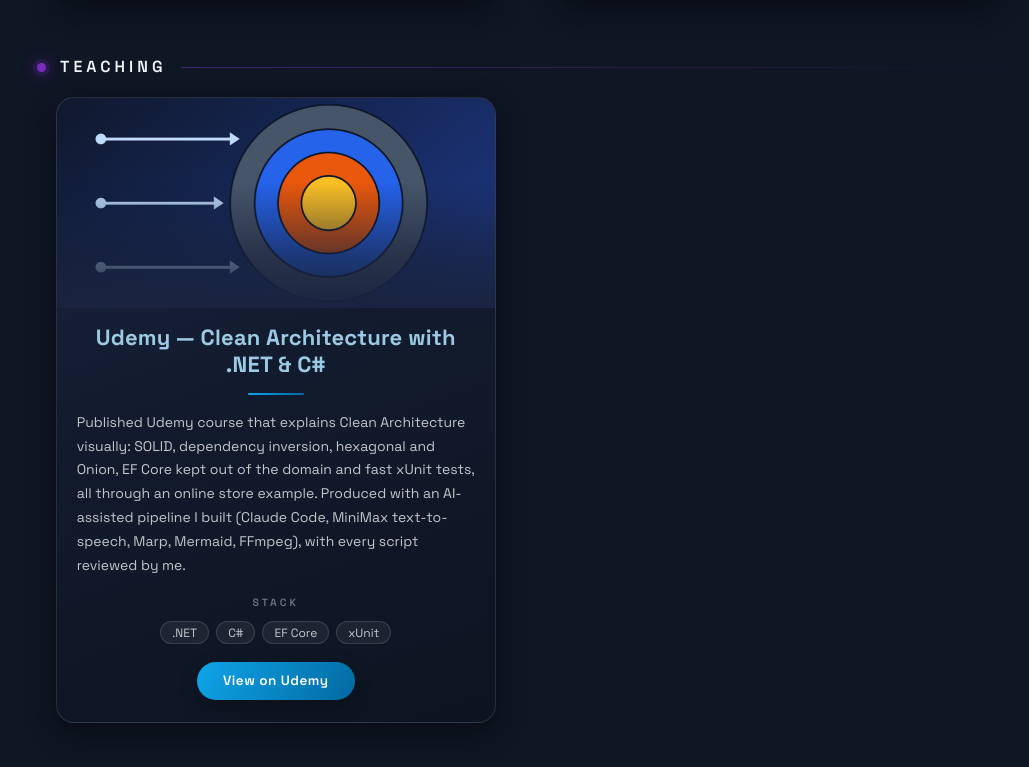
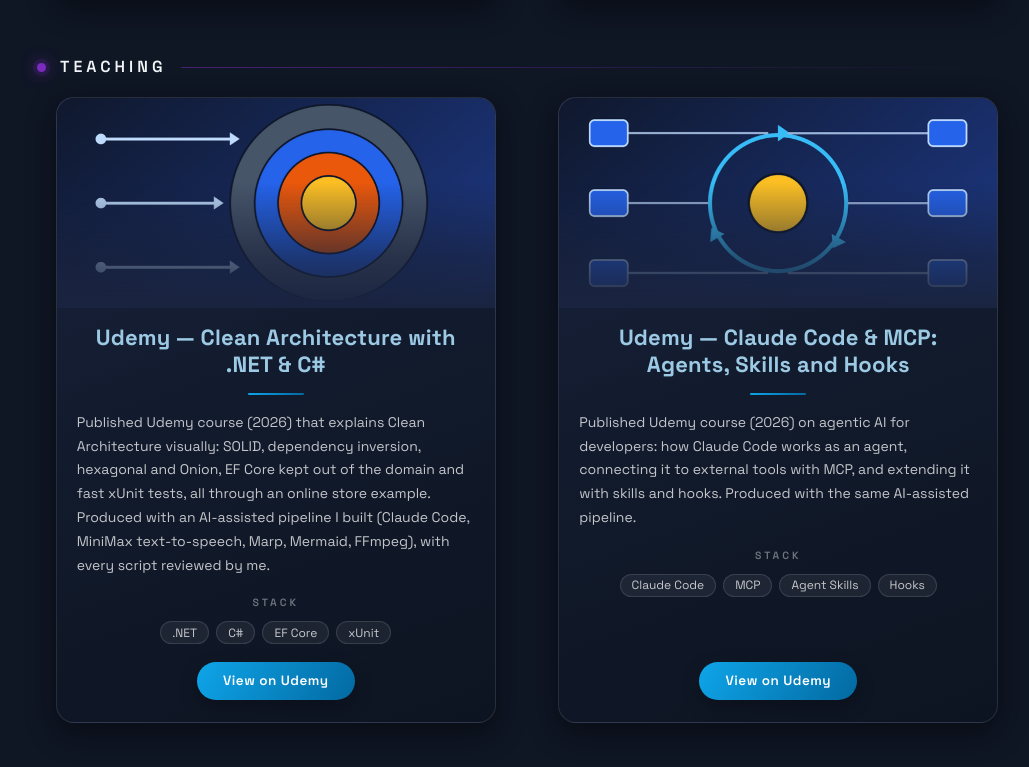
Before and after one commit to WernerOvalle/PortfolioWerner, a Next.js app: page / in a window 1280 px wide. Shown: the part 4713-5480 px from the top of the page, without its empty margins (113-1142 px from the left). Built offline with nearby package versions, Linux system fonts and the light colour scheme.

Commit message:
Add the Claude Code & MCP course to Teaching and date both courses
Co-Authored-By: Claude Opus 5.5 <noreply@anthropic.com>
Claude-Session: https://claude.ai/code/session_014shDLJZ4NZSWc3cEgypKJ8

```diff
--- a/src/constants/constants.js
+++ b/src/constants/constants.js
@@ -521,13 +521,23 @@ export const projectCategories = [
     items: [
       {
         title: "Udemy — Clean Architecture with .NET & C#",
-        description: "Published Udemy course that explains Clean Architecture visually: SOLID, dependency inversion, hexagonal and Onion, EF Core kept out of the domain and fast xUnit tests, all through an online store example. Produced with an AI-assisted pipeline I built (Claude Code, MiniMax text-to-speech, Marp, Mermaid, FFmpeg), with every script reviewed by me.",
+        description: "Published Udemy course (2026) that explains Clean Architecture visually: SOLID, dependency inversion, hexagonal and Onion, EF Core kept out of the domain and fast xUnit tests, all through an online store example. Produced with an AI-assisted pipeline I built (Claude Code, MiniMax text-to-speech, Marp, Mermaid, FFmpeg), with every script reviewed by me.",
         image: "/images/udemy-clean-architecture-course.png",
         tags: [".NET", "C#", "EF Core", "xUnit"],
         visitpreview: "",
         visit: "https://www.udemy.com/course/clean-architecture-desde-cero-con-net/?referralCode=30ACA3A44C92E3B8C78A",
         visitLabel: "View on Udemy",
         id: 7,
+      },
+      {
+        title: "Udemy — Claude Code & MCP: Agents, Skills and Hooks",
+        description: "Published Udemy course (2026) on agentic AI for developers: how Claude Code works as an agent, connecting it to external tools with MCP, and extending it with skills and hooks. Produced with the same AI-assisted pipeline.",
+        image: "/images/udemy-claude-code-mcp-course.png",
+        tags: ["Claude Code", "MCP", "Agent Skills", "Hooks"],
+        visitpreview: "",
+        visit: "https://www.udemy.com/course/claude-code-y-mcp-guia-rapida-de-agentes-skills-y-hooks/?referralCode=58BE3D063F4B3B51957B",
+        visitLabel: "View on Udemy",
+        id: 4,
       },
     ],
   },
```
Also changed, not shown: public/images/udemy-claude-code-mcp-course.png (added).
